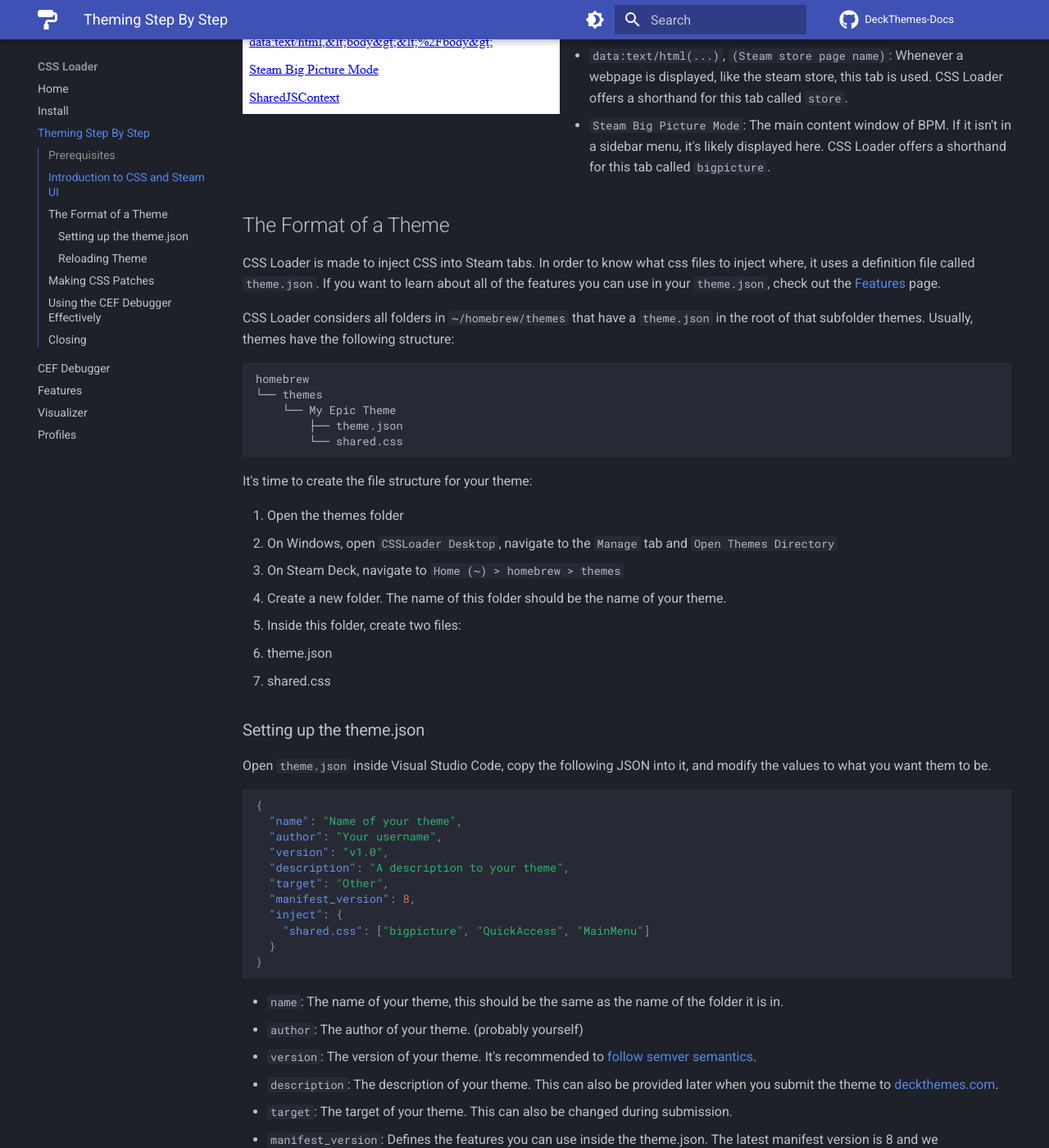
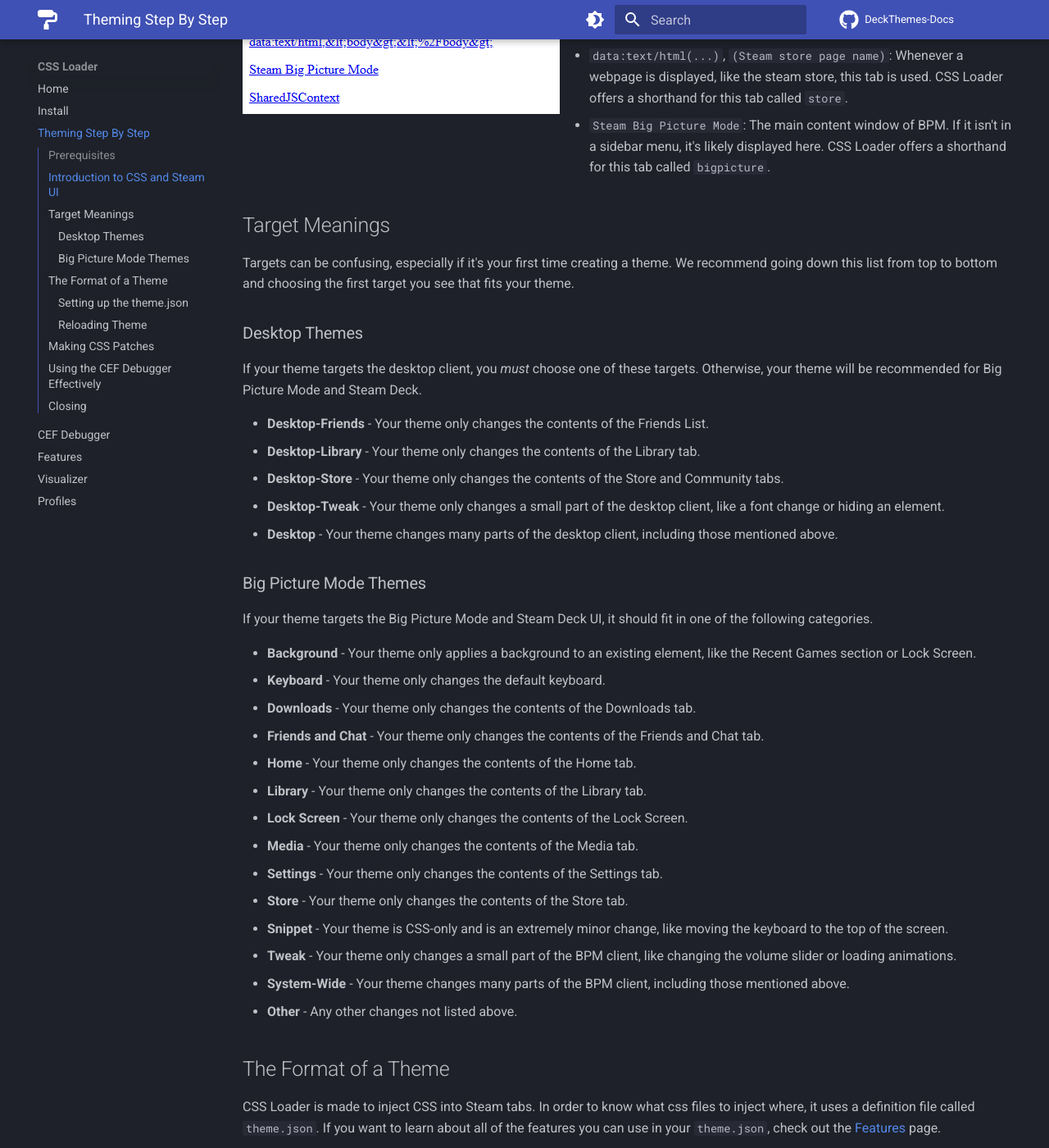
Before and after one commit to DeckThemes/DeckThemes-Docs, an MkDocs documentation site: the page built from docs/CSSLoader/theming_step_by_step.md, in a window 1280 px wide and 1400 px high, scrolled down 1568 px. Shown: the whole window at 82% size. Built offline with MkDocs 1.6.1 and Material for MkDocs 9.7.7, drawn with Linux system fonts in a browser that asks for light colours; comment, search, counter and statistics services are not loaded.

Commit message:
Add target descriptions

```diff
--- a/docs/CSSLoader/theming_step_by_step.md
+++ b/docs/CSSLoader/theming_step_by_step.md
@@ -55,6 +55,39 @@
 - `Steam Big Picture Mode`: The main content window of BPM. If it isn't in a sidebar menu, it's likely displayed here. CSS Loader offers a shorthand for this tab called `bigpicture`.
 
 <div style="clear: left;" />
+
+## Target Meanings
+
+Targets can be confusing, especially if it's your first time creating a theme. We recommend going down this list from top to bottom and choosing the first target you see that fits your theme.
+
+### Desktop Themes
+
+If your theme targets the desktop client, you _must_ choose one of these targets. Otherwise, your theme will be recommended for Big Picture Mode and Steam Deck.
+
+- **Desktop-Friends** - Your theme only changes the contents of the Friends List.
+- **Desktop-Library** - Your theme only changes the contents of the Library tab.
+- **Desktop-Store** - Your theme only changes the contents of the Store and Community tabs.
+- **Desktop-Tweak** - Your theme only changes a small part of the desktop client, like a font change or hiding an element.
+- **Desktop** - Your theme changes many parts of the desktop client, including those mentioned above.
+
+### Big Picture Mode Themes
+
+If your theme targets the Big Picture Mode and Steam Deck UI, it should fit in one of the following categories.
+
+- **Background** - Your theme only applies a background to an existing element, like the Recent Games section or Lock Screen.
+- **Keyboard** - Your theme only changes the default keyboard.
+- **Downloads** - Your theme only changes the contents of the Downloads tab.
+- **Friends and Chat** - Your theme only changes the contents of the Friends and Chat tab.
+- **Home** - Your theme only changes the contents of the Home tab.
+- **Library** - Your theme only changes the contents of the Library tab.
+- **Lock Screen** - Your theme only changes the contents of the Lock Screen.
+- **Media** - Your theme only changes the contents of the Media tab.
+- **Settings** - Your theme only changes the contents of the Settings tab.
+- **Store** - Your theme only changes the contents of the Store tab.
+- **Snippet** - Your theme is CSS-only and is an extremely minor change, like moving the keyboard to the top of the screen.
+- **Tweak** - Your theme only changes a small part of the BPM client, like changing the volume slider or loading animations.
+- **System-Wide** - Your theme changes many parts of the BPM client, including those mentioned above.
+- **Other** - Any other changes not listed above.
 
 ## The Format of a Theme
 
```
